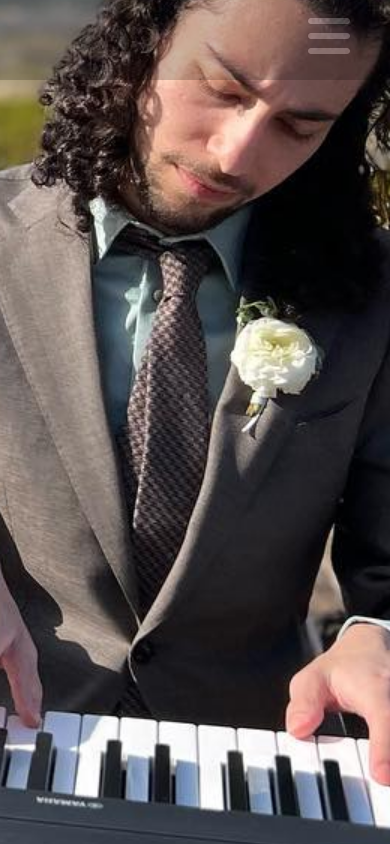
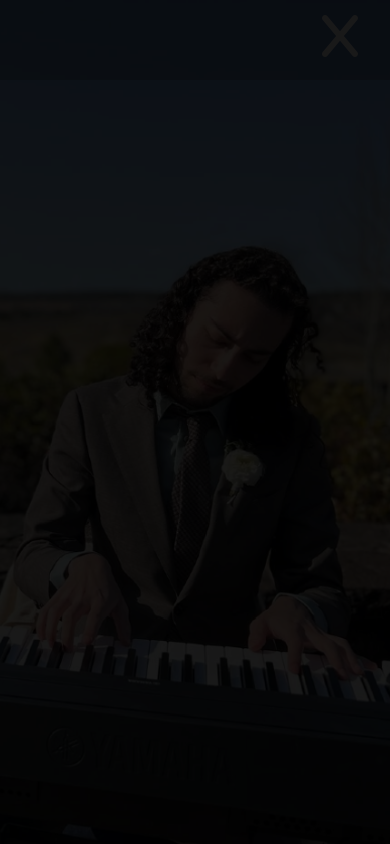
Before and after one commit to GabeKuslansky/responsive-portfolio, a Next.js app: page / in a window 390 px wide. Both pictures are taken after a click on the icon 329 px from the left and 36 px from the top of the page. Shown: the top 844 px of the page. Built offline with nearby package versions, Linux system fonts and the light colour scheme.

Commit message:
fix aspect ratio for now

```diff
--- /dev/null
+++ b/components/HamburgerMenu/HamburgerLinks.tsx
@@ -0,0 +1,4 @@
+const HamburgerLinks = () => {
+  return <div className="w-screen h-screen fixed top-0 bg-[rgba(0,0,0,.9)] z-10"></div>;
+};
+export default HamburgerLinks;
--- /dev/null
+++ b/components/HamburgerMenu/HamburgerMenu.tsx
@@ -0,0 +1,22 @@
+import { faBars, faX } from "@fortawesome/free-solid-svg-icons";
+import { FontAwesomeIcon } from "@fortawesome/react-fontawesome";
+import { useState } from "react";
+import HamburgerLinks from "./HamburgerLinks";
+
+const HamburgerMenu = () => {
+  const [isOpen, setIsOpen] = useState(false);
+  return (
+    <div className="lg:hidden text-right mr-8 text-white text-[3rem] z-20">
+      <FontAwesomeIcon
+        onClick={(e) => {
+          setIsOpen(!isOpen);
+        }}
+        className="cursor-pointer"
+        icon={isOpen ? faX : faBars}
+      />
+      {isOpen && HamburgerLinks()}
+    </div>
+  );
+};
+
+export default HamburgerMenu;
--- a/components/Navbar.tsx
+++ b/components/Navbar.tsx
@@ -1,16 +1,9 @@
-import { faBars } from "@fortawesome/free-solid-svg-icons";
-import { FontAwesomeIcon } from "@fortawesome/react-fontawesome";
 import Link from "next/link";
 import * as React from "react";
-
-const HamburgerMenu = () => (
-  <div className="lg:hidden text-right mr-10 text-white text-[3rem]">
-    <FontAwesomeIcon className="cursor-pointer" icon={faBars} />
-  </div>
-);
+import HamburgerMenu from "./HamburgerMenu/HamburgerMenu";
 
 const Navbar = () => (
-  <div className="absolute top-0 left-0 h-20 w-[100%] z-10 bg-black opacity-20">
+  <div className="absolute top-0 left-0 h-20 w-[100%] z-10 bg-[rgba(0,0,0,0.2)]">
     <HamburgerMenu />
     <nav className="hidden lg:flex">
       <Link href="/">
--- a/pages/index.tsx
+++ b/pages/index.tsx
@@ -4,7 +4,7 @@ import Layout from "../components/Layout";
 
 const IndexPage = () => (
   <Layout title="Gabe Kuslansky">
-    <div className="w-screen h-screen lg:bg-fixed scale-[1.5] bg-auto bg-[right_-15rem_bottom_-5rem] lg:scale-[1] lg:bg-center bg-no-repeat lg:bg-cover bg-[url('/img/desktop/wedding-front.jpg')]"></div>
+    <div className="w-screen h-[103vh] lg:bg-fixed bg-[url('/img/mobile/wedding-front.webp')] bg-[right_-16rem_bottom_1rem] lg:bg-center bg-cover bg-no-repeat lg:bg-[url('/img/desktop/wedding-front.jpg')]"></div>
     <Container>
       <p>This is a test</p>
     </Container>
```
Also changed, not shown: public/img/desktop/wedding-front.webp (added), public/img/mobile/wedding-front.webp.
